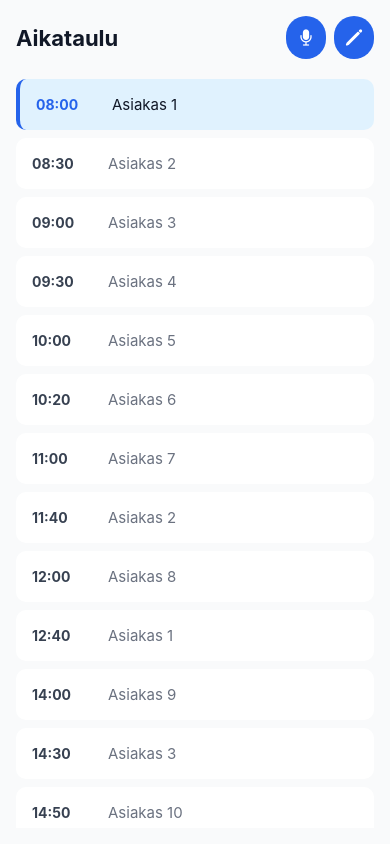
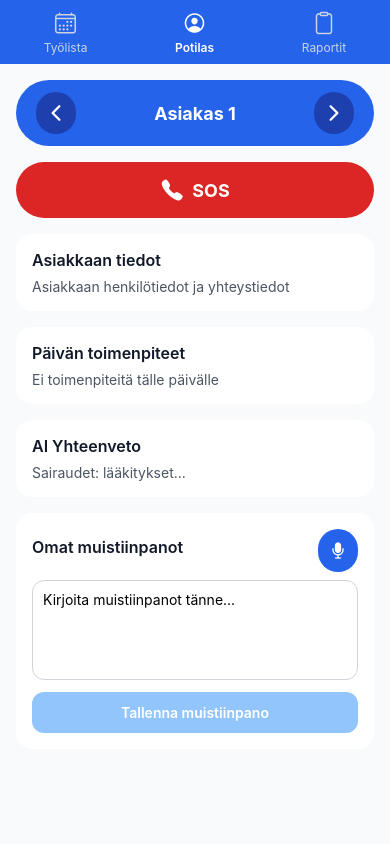
Before and after one commit to klukovki23/healthcare-on-the-go, a React Native app: screen /Patient in a window 390 px wide. Built offline with nearby package versions, Linux system fonts and the light colour scheme.

Commit message:
patient näkymä

```diff
--- a/App.js
+++ b/App.js
@@ -1,10 +1,11 @@
 import React from 'react';
-import { SafeAreaView, StyleSheet, StatusBar } from 'react-native';
+import { SafeAreaView, StyleSheet, StatusBar, View } from 'react-native';
 import { NavigationContainer } from '@react-navigation/native';
 import { createNativeStackNavigator } from '@react-navigation/native-stack';
 import { QueryClient, QueryClientProvider } from '@tanstack/react-query';
 
 import Schedule from './pages/Schedule';
+import Patient from './pages/Patient';
 
 const queryClient = new QueryClient();
 const Stack = createNativeStackNavigator();
@@ -15,9 +16,14 @@ const App = () => {
       <NavigationContainer>
         <SafeAreaView style={styles.container}>
           <StatusBar barStyle="dark-content" />
-          <Stack.Navigator screenOptions={{ headerShown: false }}>
-            <Stack.Screen name="Schedule" component={Schedule} />
-          </Stack.Navigator>
+
+          <View style={{ flex: 1 }}>
+            <Stack.Navigator screenOptions={{ headerShown: false }}>
+              <Stack.Screen name="Schedule" component={Schedule} />
+              <Stack.Screen name="Patient" component={Patient} />
+            </Stack.Navigator>
+          </View>
+
         </SafeAreaView>
       </NavigationContainer>
     </QueryClientProvider>
--- /dev/null
+++ b/components/MainLayout.tsx
@@ -0,0 +1,23 @@
+import React from 'react';
+import { View, StyleSheet } from 'react-native';
+import TopNav from '../components/TopNav';
+
+
+const MainLayout = ({ children }: { children: React.ReactNode }) => {
+    return (
+        <View style={styles.container}>
+            <TopNav />
+            <View style={{ flex: 1 }}>
+                {children}
+            </View>
+        </View>
+    );
+};
+
+export default MainLayout;
+
+const styles = StyleSheet.create({
+    container: {
+        flex: 1,
+    },
+});
--- a/pages/PatientCard.tsx
+++ b/pages/Patient.tsx
@@ -10,6 +10,8 @@ import {
 } from 'react-native';
 import { useRoute } from '@react-navigation/native';
 import { Ionicons } from '@expo/vector-icons';
+import MainLayout from '../components/MainLayout';
+
 
 interface Patient {
     id: number;
@@ -93,6 +95,7 @@ const PatientCard = () => {
     };
 
     return (
+        <MainLayout>
             <ScrollView style={styles.container}>
                 {/* Header-napit */}
                 <View style={styles.header}>
@@ -177,6 +180,7 @@ const PatientCard = () => {
                     )}
                 </View>
             </ScrollView>
+        </MainLayout>
     );
 };
 
--- a/pages/Schedule.tsx
+++ b/pages/Schedule.tsx
@@ -11,6 +11,7 @@ import {
 } from 'react-native';
 import { Ionicons } from '@expo/vector-icons';
 import { useNavigation } from '@react-navigation/native';
+import MainLayout from '../components/MainLayout';
 
 interface Appointment {
     id: string;
@@ -135,6 +136,7 @@ const Schedule = () => {
     );
 
     return (
+        <MainLayout>
             <View style={styles.container}>
                 {/* Header */}
                 <View style={styles.header}>
@@ -202,6 +204,7 @@ const Schedule = () => {
                     </View>
                 </Modal>
             </View>
+        </MainLayout>
     );
 };
 
```
Lines whose indentation alone changed are shown as unchanged.
